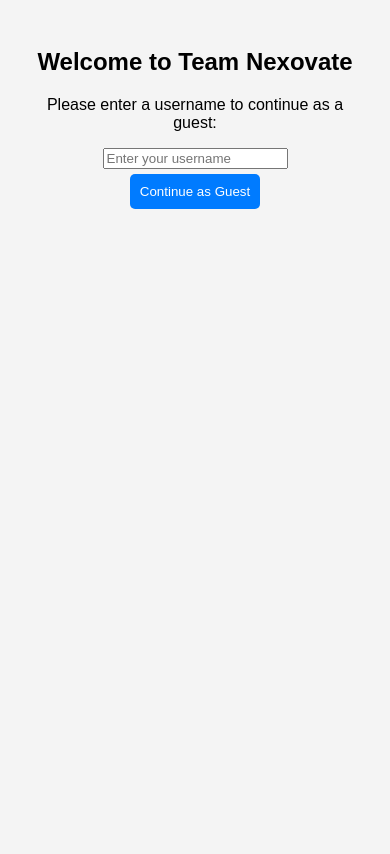
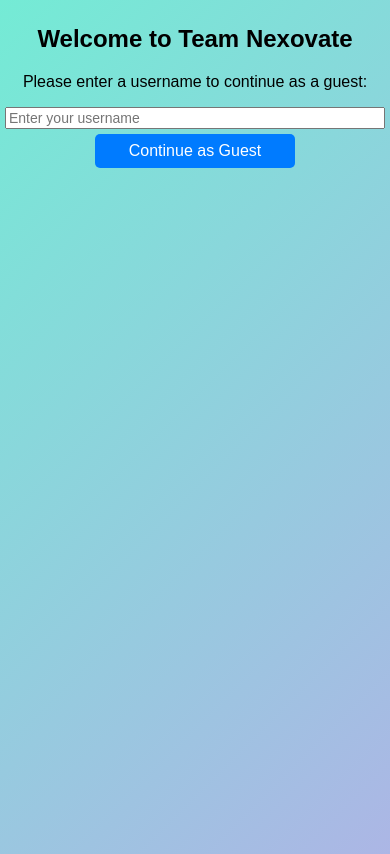
Before and after one commit to ShaikhSafee/SmartGradeNexovate, a React (Create React App) app: page / in a window 390 px wide. Built offline with nearby package versions, Linux system fonts and the light colour scheme.

Commit message:
Update index.css

```diff
--- a/src/index.css
+++ b/src/index.css
@@ -1,74 +1,50 @@
 body {
   font-family: Arial, sans-serif;
-  padding: 20px;
-  background-color: #f4f4f4;
+  padding: 10px; /* Reduced for mobile */
+  background: linear-gradient(135deg, #74ebd5 0%, #acb6e5 100%);
+  min-height: 100vh;
+  margin: 0;
   text-align: center;
+}
+
+.page-container {
+  background: rgba(255, 255, 255, 0.9);
+  border-radius: 10px;
+  padding: 15px;
+  margin: 10px auto;
+  width: 90%; /* Changed from max-width to width for flexibility */
+  max-width: 800px; /* Still caps at 800px on larger screens */
+  box-shadow: 0 4px 8px rgba(0, 0, 0, 0.1);
 }
 
 button {
   background: #007bff;
   color: white;
   border: none;
-  padding: 10px;
+  padding: 8px 16px; /* Adjusted for touch targets */
   cursor: pointer;
   margin: 5px;
   border-radius: 5px;
+  font-size: 16px; /* Readable on mobile */
+  width: 100%; /* Full-width buttons on mobile */
+  max-width: 200px; /* Limits width on larger screens */
 }
 
 button:hover {
   background: #0056b3;
 }
-.student-folder {
-  padding: 20px;
-  border: 2px solid #007bff;
-  border-radius: 8px;
-  background: #f4f4f4;
-  margin: 15px;
+
+@media (max-width: 600px) {
+  body {
+    padding: 5px;
+  }
+  .page-container {
+    padding: 10px;
+    margin: 5px auto;
+  }
+  input {
+    width: 100%;
+    box-sizing: border-box; /* Ensures padding doesn’t overflow */
+    font-size: 14px; /* Readable on mobile */
+  }
 }
-
-.upload-container {
-  margin: 15px 0;
-  padding: 15px;
-  border: 2px dashed #007bff;
-  border-radius: 10px;
-  text-align: center;
-  background-color: #f9f9f9;
-}
-
-.upload-btn {
-  background-color: #007bff;
-  color: white;
-  padding: 10px 15px;
-  border: none;
-  cursor: pointer;
-  border-radius: 5px;
-}
-
-.upload-btn:hover {
-  background-color: #0056b3;
-}
-
-.file-info {
-  display: flex;
-  align-items: center;
-  justify-content: space-between;
-  margin-top: 10px;
-}
-
-.file-name {
-  font-size: 14px;
-  color: #333;
-}
-
-.change-file-btn {
-  background-color: red;
-  color: white;
-  padding: 5px 10px;
-  border: none;
-  cursor: pointer;
-  border-radius: 5px;
-}
-
-.change-file-btn:hover {
-  background-color: darkred;
-}
```
